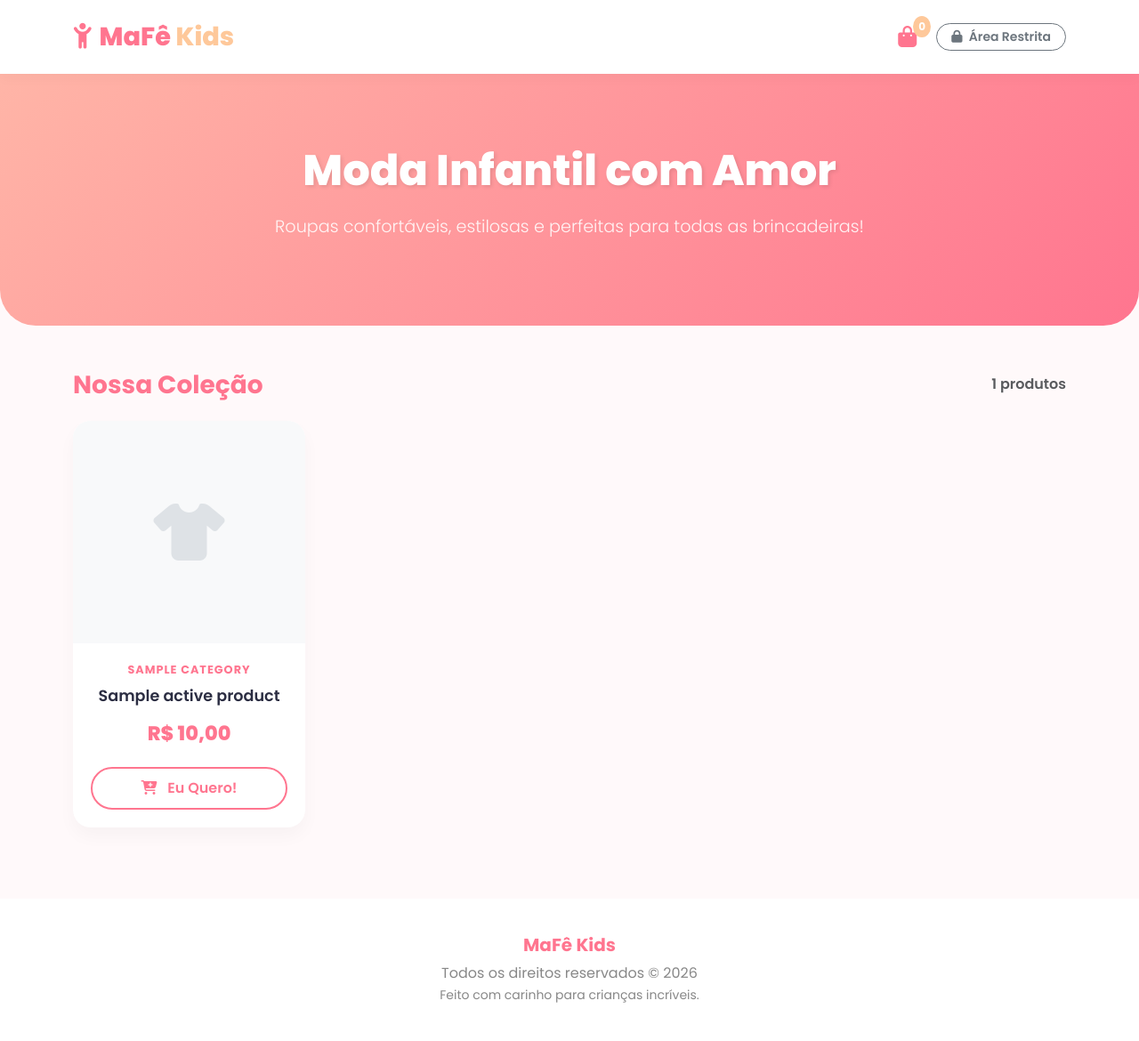
After one commit to nandopaivab/mafe, a PHP site: template app/views/store/index.php in a window 1280 px wide. The commit adds this page. Shown: the whole page at 89% size. Run offline with PHP 8.4, Linux system fonts and the light colour scheme; the template is opened without the code that fills it: most values are stand-ins (such as "Sample title", 1, 10 or a date in 2020); some libraries are stand-ins or nearby versions.

Commit message:
feat: landing page publica (vitrine) integrada com estoque e carrinho whatsapp

```diff
--- /dev/null
+++ b/app/views/store/index.php
@@ -0,0 +1,254 @@
+<?php
+// A variável $activeProducts já chega populada pelo StoreController
+?>
+<!DOCTYPE html>
+<html lang="pt-BR">
+<head>
+    <meta charset="UTF-8">
+    <meta name="viewport" content="width=device-width, initial-scale=1.0">
+    <title>MaFê Kids - Moda Infantil Mágica</title>
+    <!-- Google Fonts: Poppins para um ar mais fofo e comercial -->
+    <link href="https://fonts.googleapis.com/css2?family=Poppins:wght@300;400;500;600;700;800&display=swap" rel="stylesheet">
+    <link href="https://cdn.jsdelivr.net/npm/bootstrap@5.3.3/dist/css/bootstrap.min.css" rel="stylesheet">
+    <link href="https://cdnjs.cloudflare.com/ajax/libs/font-awesome/6.4.0/css/all.min.css" rel="stylesheet">
+
+    <style>
+        :root {
+            --brand-primary: #ff758f;
+            --brand-secondary: #ffb5a7;
+            --brand-accent: #fec89a;
+            --text-dark: #2b2d42;
+        }
+        body {
+            font-family: 'Poppins', sans-serif;
+            background-color: #fff9fa;
+            color: var(--text-dark);
+            overflow-x: hidden;
+        }
+
+        /* Navbar */
+        .navbar-custom {
+            background-color: white;
+            box-shadow: 0 4px 15px rgba(0,0,0,0.03);
+            padding: 15px 0;
+        }
+        .navbar-brand {
+            font-weight: 800;
+            font-size: 1.8rem;
+            color: var(--brand-primary) !important;
+        }
+        .navbar-brand span { color: var(--brand-accent); }
+        .cart-icon-btn {
+            position: relative;
+            background: none;
+            border: none;
+            font-size: 1.5rem;
+            color: var(--brand-primary);
+        }
+        .cart-badge {
+            position: absolute;
+            top: -5px;
+            right: -10px;
+            background-color: var(--brand-accent);
+            color: white;
+            font-size: 0.75rem;
+            font-weight: bold;
+            padding: 3px 6px;
+            border-radius: 50%;
+        }
+
+        /* Hero Banner */
+        .hero-banner {
+            background: linear-gradient(135deg, var(--brand-secondary) 0%, var(--brand-primary) 100%);
+            padding: 80px 20px;
+            text-align: center;
+            color: white;
+            border-radius: 0 0 40px 40px;
+            margin-bottom: 50px;
+        }
+        .hero-banner h1 { font-weight: 800; font-size: 3rem; margin-bottom: 20px; text-shadow: 2px 2px 4px rgba(0,0,0,0.1); }
+        .hero-banner p { font-size: 1.2rem; font-weight: 300; opacity: 0.9; }
+
+        /* Grid de Produtos */
+        .product-card {
+            background: white;
+            border-radius: 20px;
+            border: none;
+            box-shadow: 0 10px 20px rgba(0,0,0,0.03);
+            transition: all 0.3s ease;
+            height: 100%;
+            overflow: hidden;
+        }
+        .product-card:hover {
+            transform: translateY(-10px);
+            box-shadow: 0 15px 30px rgba(255, 117, 143, 0.15);
+        }
+        .product-img-placeholder {
+            background-color: #f8f9fa;
+            height: 250px;
+            display: flex;
+            align-items: center;
+            justify-content: center;
+            color: #dee2e6;
+            font-size: 4rem;
+        }
+        .product-body { padding: 20px; text-align: center; }
+        .product-category { font-size: 0.8rem; text-transform: uppercase; color: var(--brand-primary); font-weight: 700; letter-spacing: 1px; margin-bottom: 10px; }
+        .product-title { font-weight: 600; font-size: 1.1rem; margin-bottom: 15px; color: var(--text-dark); }
+        .product-price { font-weight: 800; font-size: 1.4rem; color: var(--brand-primary); margin-bottom: 20px; }
+
+        .btn-add-cart {
+            background-color: white;
+            color: var(--brand-primary);
+            border: 2px solid var(--brand-primary);
+            border-radius: 30px;
+            padding: 10px 20px;
+            font-weight: 600;
+            transition: 0.3s;
+            width: 100%;
+        }
+        .btn-add-cart:hover {
+            background-color: var(--brand-primary);
+            color: white;
+        }
+
+        /* Carrinho Offcanvas */
+        .offcanvas-custom { border-radius: 20px 0 0 20px; border: none; box-shadow: -5px 0 25px rgba(0,0,0,0.05); }
+        .offcanvas-header { border-bottom: 1px solid #f1f1f1; }
+        .cart-item-row { display: flex; justify-content: space-between; align-items: center; margin-bottom: 15px; padding-bottom: 15px; border-bottom: 1px solid #f9f9f9; }
+        .cart-item-info h6 { margin: 0; font-weight: 600; font-size: 0.95rem; }
+        .cart-item-info small { color: #888; }
+        .btn-remove { color: #ff4d4d; background: none; border: none; padding: 0; }
+
+        .btn-whatsapp {
+            background-color: #25D366;
+            color: white;
+            border: none;
+            border-radius: 12px;
+            padding: 15px;
+            font-weight: bold;
+            font-size: 1.1rem;
+            width: 100%;
+            transition: 0.3s;
+        }
+        .btn-whatsapp:hover { background-color: #1ebd5a; color: white; }
+
+        /* Footer */
+        footer { background: white; padding: 40px 0; text-align: center; margin-top: 80px; color: #888; }
+    </style>
+</head>
+<body>
+
+    <!-- Navbar -->
+    <nav class="navbar navbar-expand-lg navbar-custom sticky-top">
+        <div class="container">
+            <a class="navbar-brand" href="/">
+                <i class="fa-solid fa-child-reaching me-2"></i>MaFê <span>Kids</span>
+            </a>
+
+            <div class="d-flex align-items-center">
+                <button class="cart-icon-btn me-3" type="button" data-bs-toggle="offcanvas" data-bs-target="#cartOffcanvas">
+                    <i class="fa-solid fa-bag-shopping"></i>
+                    <span class="cart-badge" id="cartBadgeCount">0</span>
+                </button>
+                <a href="/login" class="btn btn-outline-secondary btn-sm rounded-pill px-3" style="font-weight: 600;">
+                    <i class="fa-solid fa-lock me-1"></i> Área Restrita
+                </a>
+            </div>
+        </div>
+    </nav>
+
+    <!-- Hero -->
+    <header class="hero-banner">
+        <div class="container">
+            <h1>Moda Infantil com Amor</h1>
+            <p>Roupas confortáveis, estilosas e perfeitas para todas as brincadeiras!</p>
+        </div>
+    </header>
+
+    <!-- Vitrine de Produtos -->
+    <main class="container">
+        <div class="d-flex justify-content-between align-items-center mb-4">
+            <h3 class="fw-bold m-0" style="color: var(--brand-primary);">Nossa Coleção</h3>
+            <span class="text-muted fw-semibold"><?php echo count($activeProducts); ?> produtos</span>
+        </div>
+
+        <div class="row g-4">
+            <?php if(empty($activeProducts)): ?>
+                <div class="col-12 text-center py-5">
+                    <i class="fa-solid fa-box-open fs-1 text-muted mb-3 opacity-25"></i>
+                    <h4 class="text-muted">Nenhum produto disponível no momento.</h4>
+                    <p>Volte em breve para conferir as novidades!</p>
+                </div>
+            <?php else: ?>
+                <?php foreach($activeProducts as $p): ?>
+                    <div class="col-6 col-md-4 col-lg-3">
+                        <div class="product-card">
+                            <div class="product-img-placeholder">
+                                <i class="fa-solid fa-shirt"></i>
+                            </div>
+                            <div class="product-body">
+                                <div class="product-category"><?php echo htmlspecialchars($p->category ?: 'Vestuário'); ?></div>
+                                <h5 class="product-title"><?php echo htmlspecialchars($p->name); ?></h5>
+                                <div class="product-price">R$ <?php echo number_format($p->sale_price, 2, ',', '.'); ?></div>
+
+                                <button class="btn-add-cart"
+                                    onclick="StoreCart.addItem(<?php echo $p->id; ?>, '<?php echo htmlspecialchars(addslashes($p->name)); ?>', <?php echo $p->sale_price; ?>)">
+                                    <i class="fa-solid fa-cart-plus me-2"></i> Eu Quero!
+                                </button>
+                            </div>
+                        </div>
+                    </div>
+                <?php endforeach; ?>
+            <?php endif; ?>
+        </div>
+    </main>
+
+    <!-- Footer -->
+    <footer>
+        <div class="container">
+            <h5 class="fw-bold" style="color: var(--brand-primary);">MaFê Kids</h5>
+            <p class="mb-0">Todos os direitos reservados &copy; <?php echo date('Y'); ?></p>
+            <small>Feito com carinho para crianças incríveis.</small>
+        </div>
+    </footer>
+
+    <!-- Offcanvas Carrinho -->
+    <div class="offcanvas offcanvas-end offcanvas-custom" tabindex="-1" id="cartOffcanvas">
+        <div class="offcanvas-header p-4">
+            <h5 class="offcanvas-title fw-bold" style="color: var(--brand-primary);">
+                <i class="fa-solid fa-bag-shopping me-2"></i> Sua Sacola
+            </h5>
+            <button type="button" class="btn-close" data-bs-dismiss="offcanvas"></button>
+        </div>
+        <div class="offcanvas-body p-4 d-flex flex-column">
+
+            <!-- Lista de Itens -->
+            <div id="storeCartItems" class="flex-grow-1 overflow-auto">
+                <!-- Preenchido via JS -->
+            </div>
+
+            <!-- Total e Checkout -->
+            <div class="mt-4 pt-3 border-top">
+                <div class="d-flex justify-content-between mb-4">
+                    <span class="fs-5 fw-bold text-muted">Total:</span>
+                    <span class="fs-4 fw-bold" style="color: var(--brand-primary);" id="storeCartTotal">R$ 0,00</span>
+                </div>
+
+                <button class="btn-whatsapp" onclick="StoreCart.checkoutWhatsapp()">
+                    <i class="fa-brands fa-whatsapp fs-4 me-2 align-middle"></i> Comprar via WhatsApp
+                </button>
+                <p class="text-center text-muted mt-3 small">
+                    O pagamento e entrega serão combinados diretamente pelo nosso WhatsApp. É super rápido e seguro!
+                </p>
+            </div>
+
+        </div>
+    </div>
+
+    <!-- Scripts -->
+    <script src="https://cdn.jsdelivr.net/npm/bootstrap@5.3.3/dist/js/bootstrap.bundle.min.js"></script>
+    <script src="https://cdn.jsdelivr.net/npm/sweetalert2@11"></script>
+    <script src="/assets/js/store.js"></script>
+</body>
+</html>
```
Also changed, not shown: app/controllers/StoreController.php (added, +24 -0 lines), public/index.php (+13 -4 lines), public/assets/js/store.js (added).
